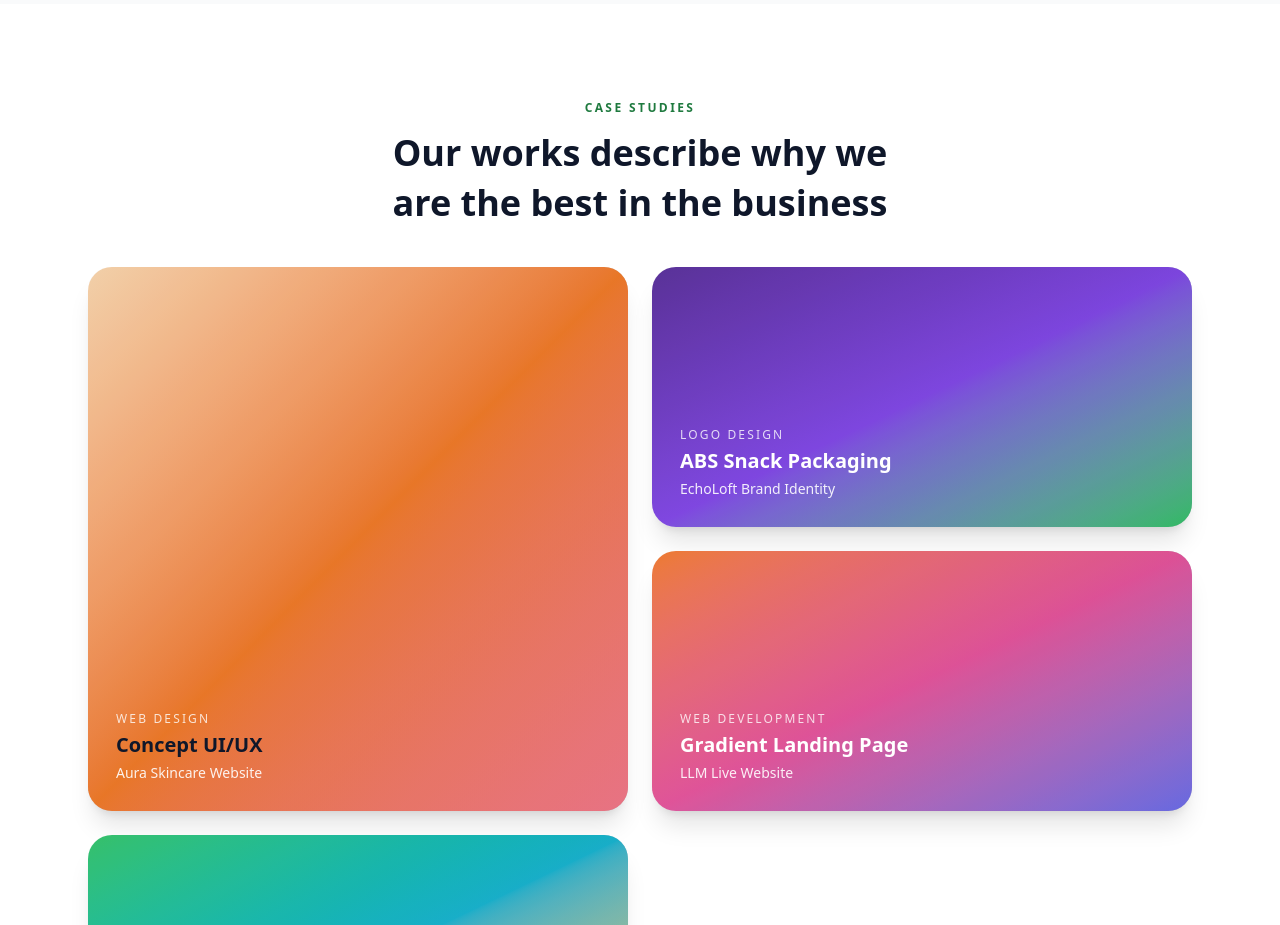
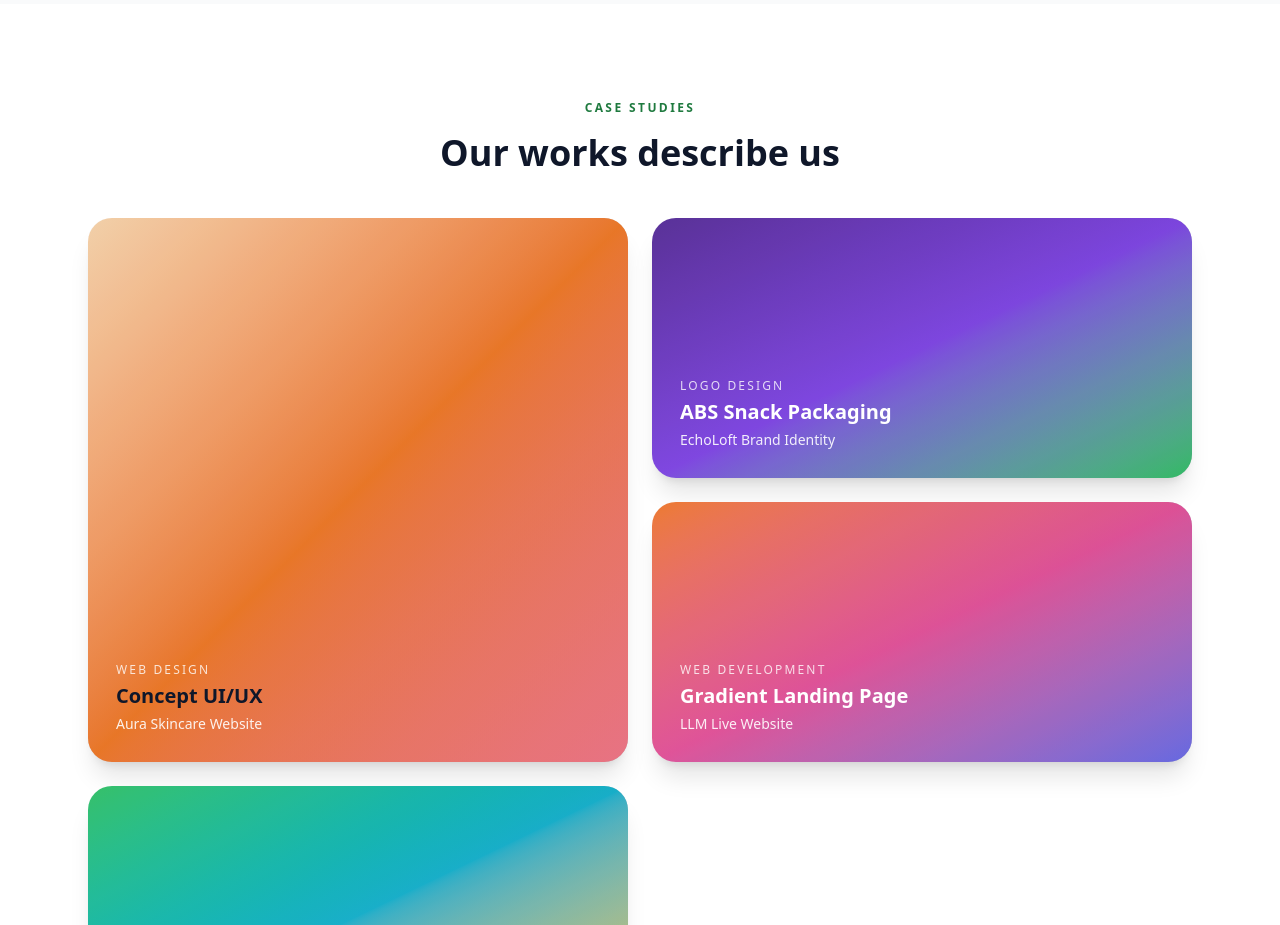
Before and after one commit to LottaCodr/Echoloft-Landing-Page, a React (Vite) app: page / in a window 1280 px wide. Shown: the part 3020-3945 px from the top of the page. Built offline with nearby package versions, Linux system fonts and the light colour scheme.

Commit message:
Refactor Portfolio component header text for clarity and conciseness

```diff
--- a/src/components/Portfolio.tsx
+++ b/src/components/Portfolio.tsx
@@ -104,8 +104,7 @@ export default function Portfolio() {
             className="text-3xl md:text-4xl font-bold text-center leading-snug mb-10"
             style={{ color: "var(--color-text)" }}
           >
-            Our works describe why we
-            <br className="hidden sm:block" /> are the best in the business
+            Our works describe us
           </h2>
 
           <div className="grid gap-6 md:grid-cols-2 auto-rows-[220px] md:auto-rows-[260px]">
```
